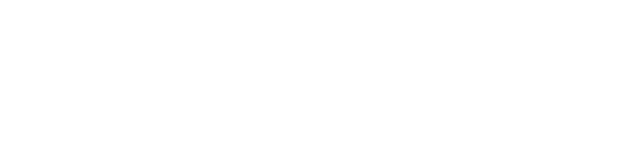
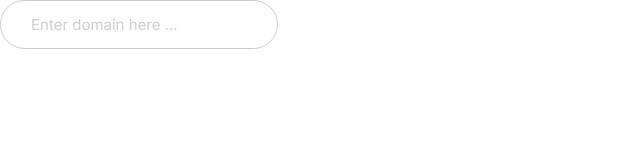
Before and after one commit to DrilonDema/moshify, a plain HTML site: page index.html in a window 1280 px wide. Shown: the full height of the page, 0-640 px from the left. Drawn offline with Linux system fonts and the light colour scheme.

Commit message:
input field is defined

```diff
--- a/css/style.css
+++ b/css/style.css
@@ -248,3 +248,26 @@ a {
   }
 
 }
+/* input */
+
+.input{
+  padding: 1.5rem 3rem;
+  border: 1px solid #ccc;
+  border-radius: 30px;
+  outline: 0;
+  color:  var(--color-headings);
+  font-size: 2rem;
+
+}
+
+::placeholder{
+  color: #cdcbd7;
+
+}
+@media screen and (min-width:1024px) {
+
+  .input{
+    font-size: 1.5rem;
+  }
+
+}
--- a/index.html
+++ b/index.html
@@ -14,7 +14,7 @@
     <link rel="stylesheet" href="css/style.css" />
   </head>
   <body>
-
+      <input type="text"  class="input" placeholder="Enter domain here ...">
 
   </body>
 </html>
```
Also changed, not shown: components/input.html (added, +1 -0 lines).
